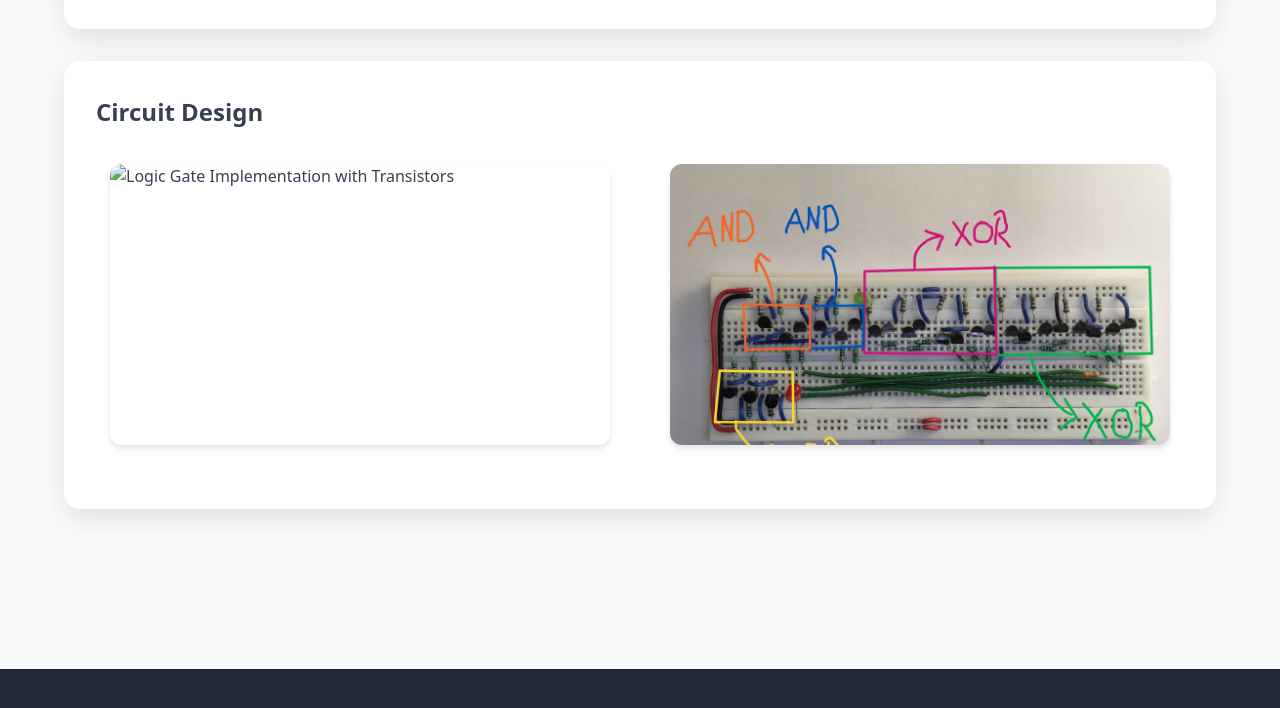
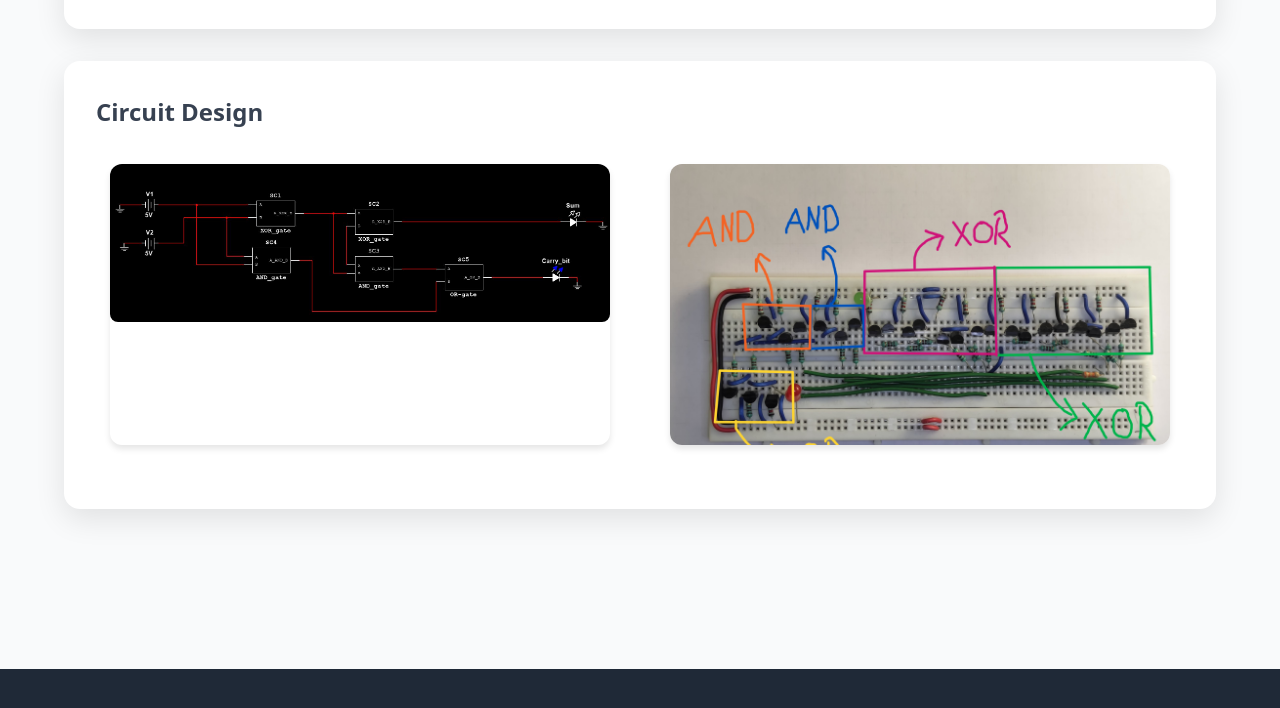
Before and after one commit to Kaushikmak/four-bit-adder, a plain HTML site: page index.html in a window 1280 px wide. Shown: the part 1019-1727 px from the top of the page. Drawn offline with Linux system fonts and the light colour scheme; the site is published under a folder, as on GitHub Pages, so addresses that start at the root find nothing.

Commit message:
Update index.html

```diff
--- a/index.html
+++ b/index.html
@@ -55,7 +55,7 @@
             <h2>Circuit Design</h2>
             <div class="grid">
                 <div class="image-container">
-                    <img src="/media/full adder circuit.JPG" alt="Logic Gate Implementation with Transistors" class="project-image" loading="lazy">
+                    <img src="media/full adder circuit.JPG" alt="Logic Gate Implementation with Transistors" class="project-image" loading="lazy">
                 </div>
                 <div class="image-container">
                     <img src="media/full adder gates specified.jpg" alt="Full Adder Schematic Representation" class="project-image" loading="lazy">
```
